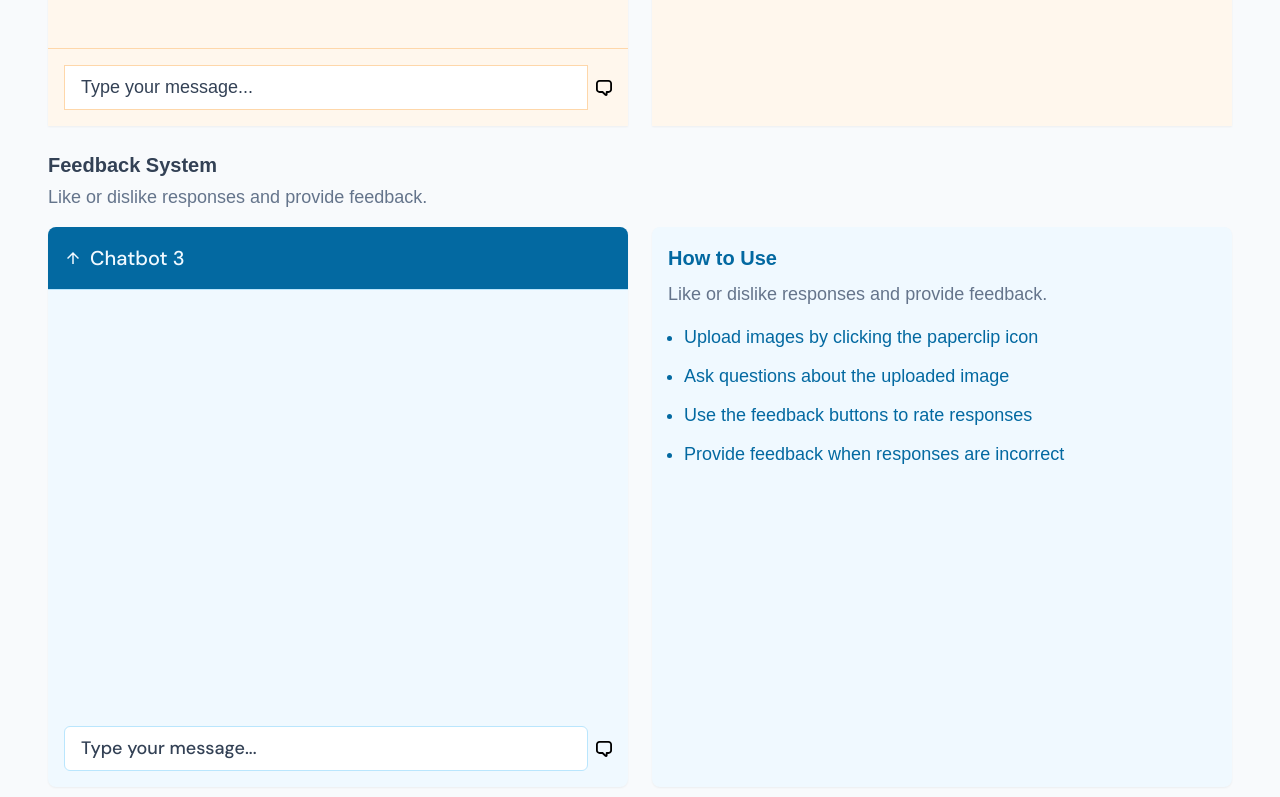
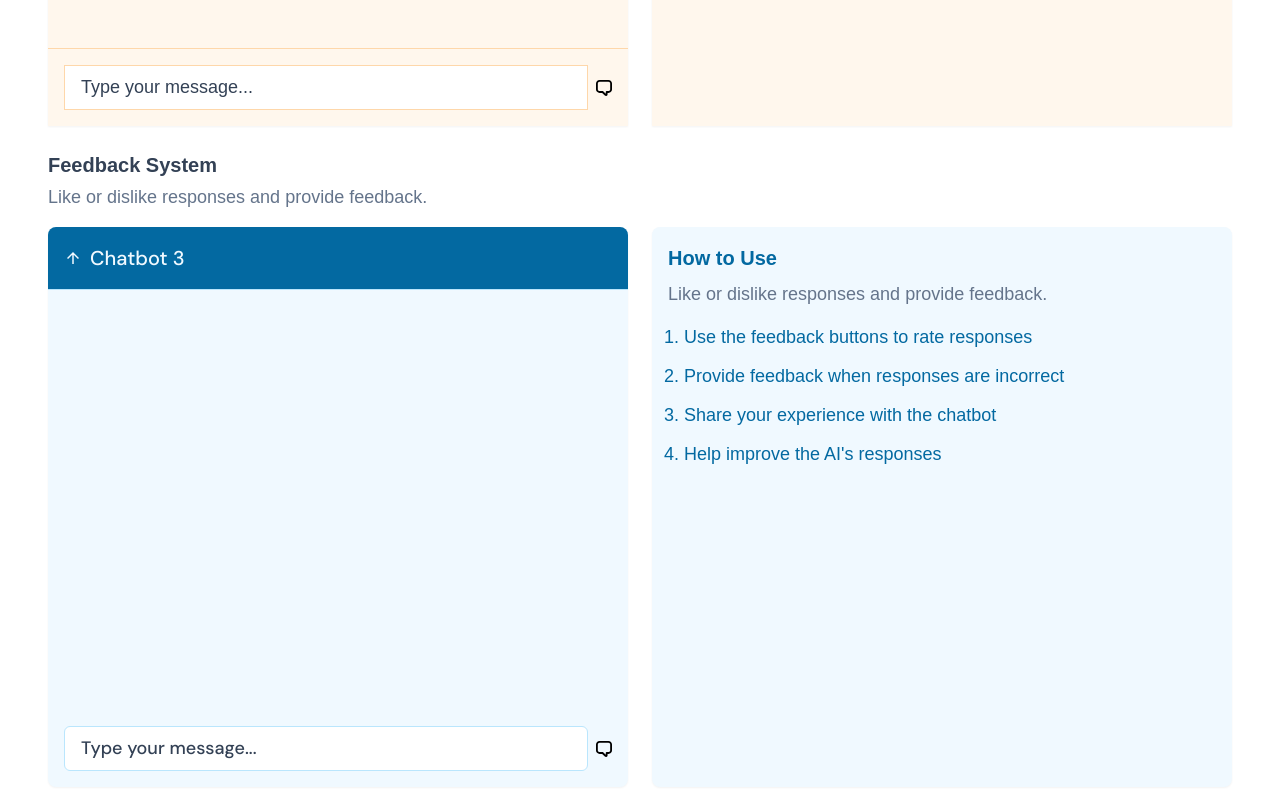
Before and after one commit to davemelk100/chatbot-agent-ui, a React (Vite) app: page / in a window 1280 px wide. Shown: the part 1263-2060 px from the top of the page. Built offline with nearby package versions, Linux system fonts and the light colour scheme; a web font is replaced by a local one.

Commit message:
updated colors

```diff
--- a/src/App.tsx
+++ b/src/App.tsx
@@ -14,10 +14,7 @@ import { theme } from "./config/designSystem";
 import { ChatInterface, DesignSystem } from "./components/lazy";
 
 function App() {
-  const bgColor = useColorModeValue(
-    theme.colors.secondary[100],
-    theme.colors.secondary[900]
-  );
+  const bgColor = "white";
   const textColor = useColorModeValue(
     theme.colors.secondary[800],
     theme.colors.secondary[100]
--- a/src/components/DesignSystem.tsx
+++ b/src/components/DesignSystem.tsx
@@ -39,10 +39,10 @@ export default function DesignSystem({ threadId }: DesignSystemProps) {
         ];
       case 2:
         return [
-          "Upload images by clicking the paperclip icon",
-          "Ask questions about the uploaded image",
           "Use the feedback buttons to rate responses",
           "Provide feedback when responses are incorrect",
+          "Share your experience with the chatbot",
+          "Help improve the AI's responses",
         ];
       default:
         return [];
@@ -78,7 +78,7 @@ export default function DesignSystem({ threadId }: DesignSystemProps) {
             {threadDescriptions[threadId].description}
           </Text>
         </Box>
-        <List spacing={3} styleType="disc" pl={4}>
+        <List spacing={3} styleType="decimal" pl={4}>
           {getInstructions().map((instruction, index) => (
             <ListItem
               key={index}
--- a/src/config/designSystem.ts
+++ b/src/config/designSystem.ts
@@ -125,13 +125,13 @@ interface ThreadColors {
 
 export const threadColors: Record<string, ThreadColors> = {
   thread1: {
-    bg: "#faf5ff",
-    userBg: "#9333ea",
-    assistantBg: "#f3e8ff",
-    thirdBg: "#c084fc",
-    borderColor: "#e9d5ff",
-    buttonColor: "purple",
-    textColor: "#6b21a8",
+    bg: "#f1f5f9",
+    userBg: "#334155",
+    assistantBg: "#e2e8f0",
+    thirdBg: "#64748b",
+    borderColor: "#cbd5e1",
+    buttonColor: "gray.600",
+    textColor: "#1e293b",
   },
   thread2: {
     bg: "#fff7ed",
```
